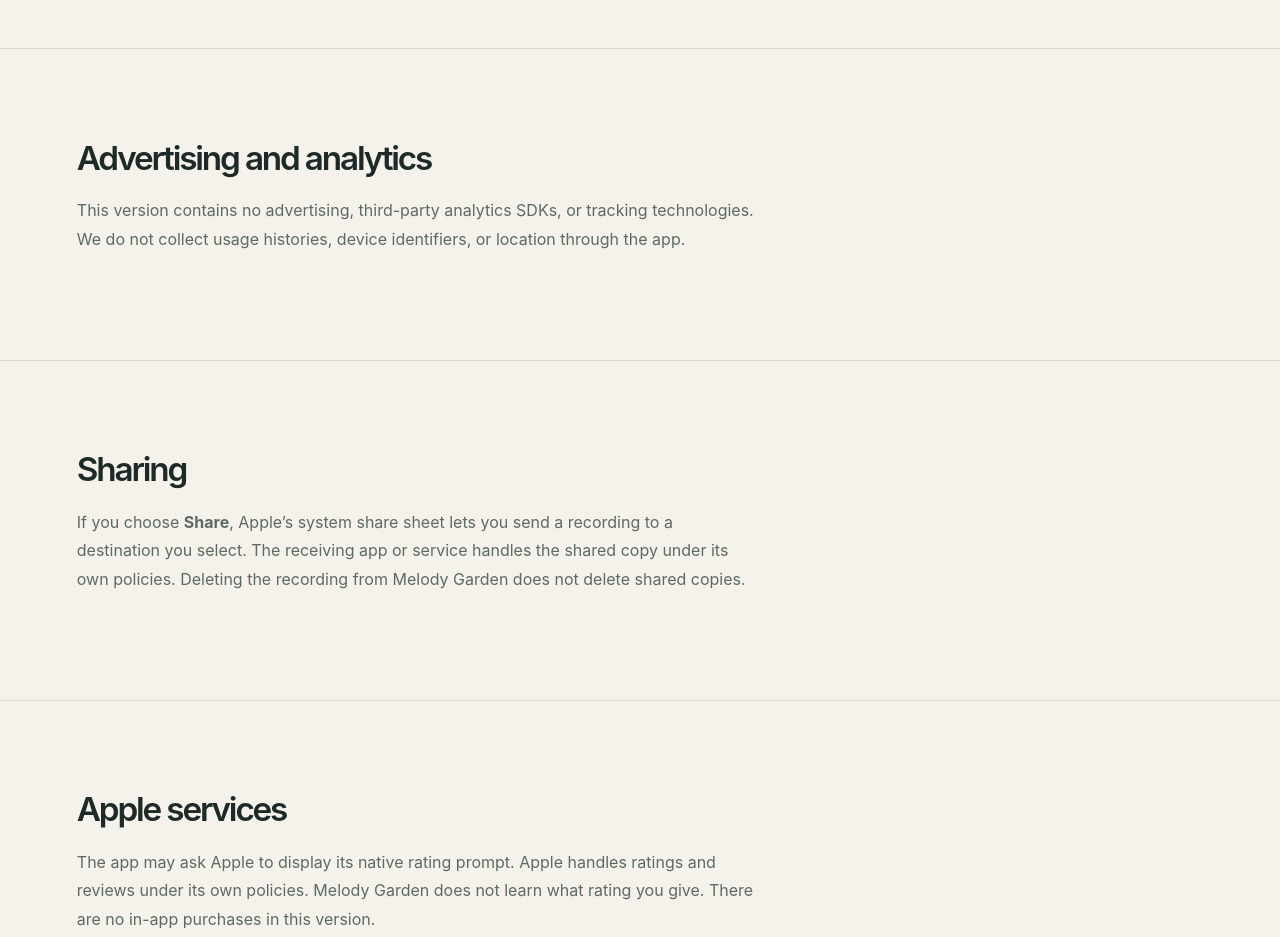
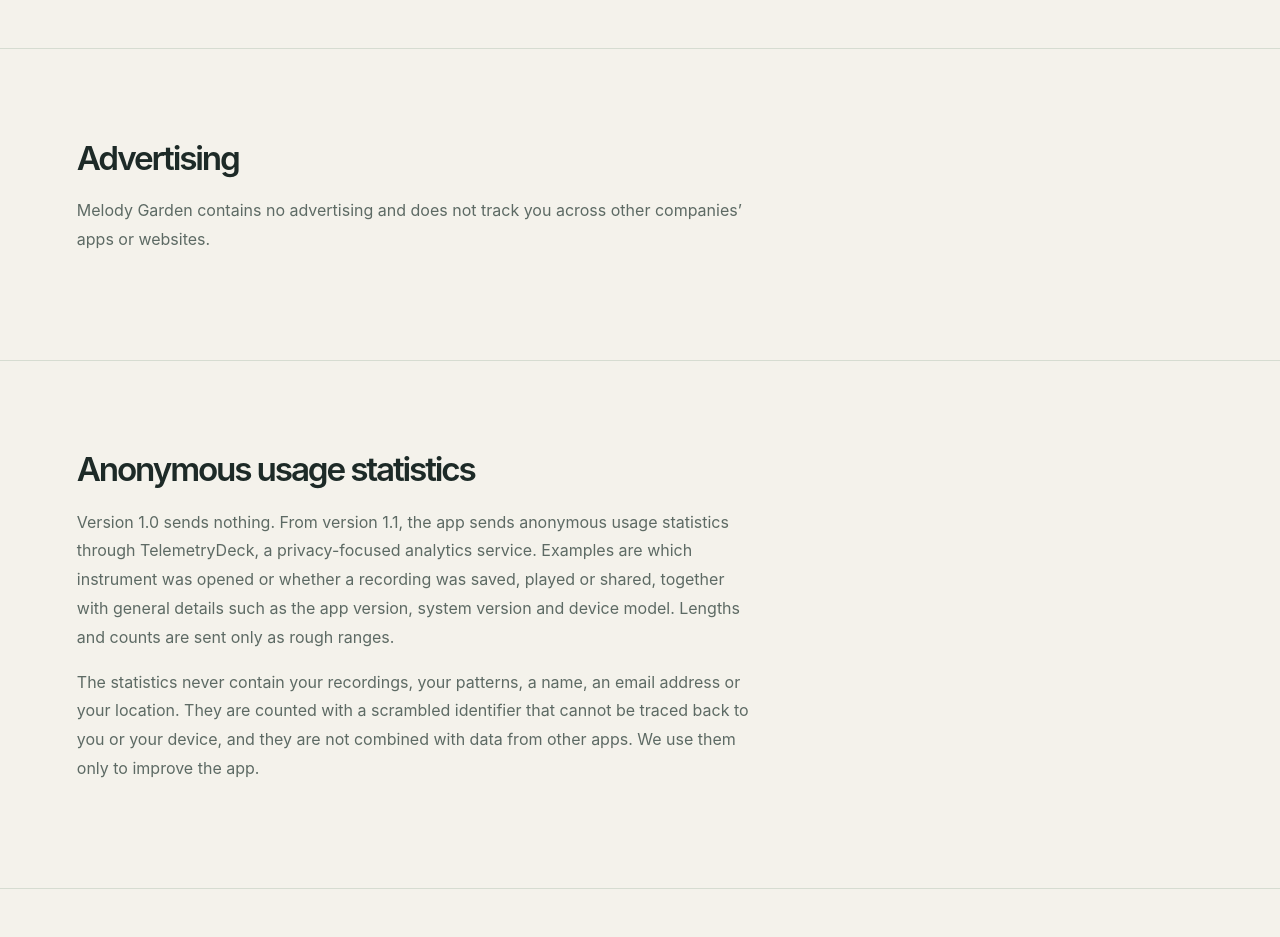
Before and after one commit to dotair-od1/dotair-od1.github.io, a plain HTML site: page melodygarden/privacy/index.html in a window 1280 px wide. Shown: the part 1240-2177 px from the top of the page. Drawn offline with Linux system fonts and the light colour scheme.

Commit message:
Melody Garden privacy policy: anonymous usage statistics from version 1.1

```diff
--- a/melodygarden/privacy/index.html
+++ b/melodygarden/privacy/index.html
@@ -28,7 +28,7 @@
         <section class="page-section" aria-labelledby="page-title">
           <p class="eyebrow"><span class="eyebrow-dot" aria-hidden="true"></span> Privacy policy</p>
           <h1 id="page-title">Melody Garden privacy policy</h1>
-          <p class="hero-intro">Effective date: November 5, 2026. Publisher: DOTAIR LLC (Dotair Studio). Contact: <a href="mailto:admin@dotairstudio.com?subject=Melody%20Garden%20privacy">admin@dotairstudio.com</a>.</p>
+          <p class="hero-intro">Effective date: November 21, 2026. Publisher: DOTAIR LLC (Dotair Studio). Contact: <a href="mailto:admin@dotairstudio.com?subject=Melody%20Garden%20privacy">admin@dotairstudio.com</a>.</p>
           <p>Melody Garden lets you play musical instruments and save recordings of sounds created inside the app.</p>
         </section>
 
@@ -43,8 +43,14 @@
         </section>
 
         <section class="page-section" aria-labelledby="ads-title">
-          <h2 id="ads-title">Advertising and analytics</h2>
-          <p>This version contains no advertising, third-party analytics SDKs, or tracking technologies. We do not collect usage histories, device identifiers, or location through the app.</p>
+          <h2 id="ads-title">Advertising</h2>
+          <p>Melody Garden contains no advertising and does not track you across other companies&rsquo; apps or websites.</p>
+        </section>
+
+        <section class="page-section" aria-labelledby="stats-title">
+          <h2 id="stats-title">Anonymous usage statistics</h2>
+          <p>Version 1.0 sends nothing. From version 1.1, the app sends anonymous usage statistics through TelemetryDeck, a privacy-focused analytics service. Examples are which instrument was opened or whether a recording was saved, played or shared, together with general details such as the app version, system version and device model. Lengths and counts are sent only as rough ranges.</p>
+          <p>The statistics never contain your recordings, your patterns, a name, an email address or your location. They are counted with a scrambled identifier that cannot be traced back to you or your device, and they are not combined with data from other apps. We use them only to improve the app.</p>
         </section>
 
         <section class="page-section" aria-labelledby="sharing-title">
```
